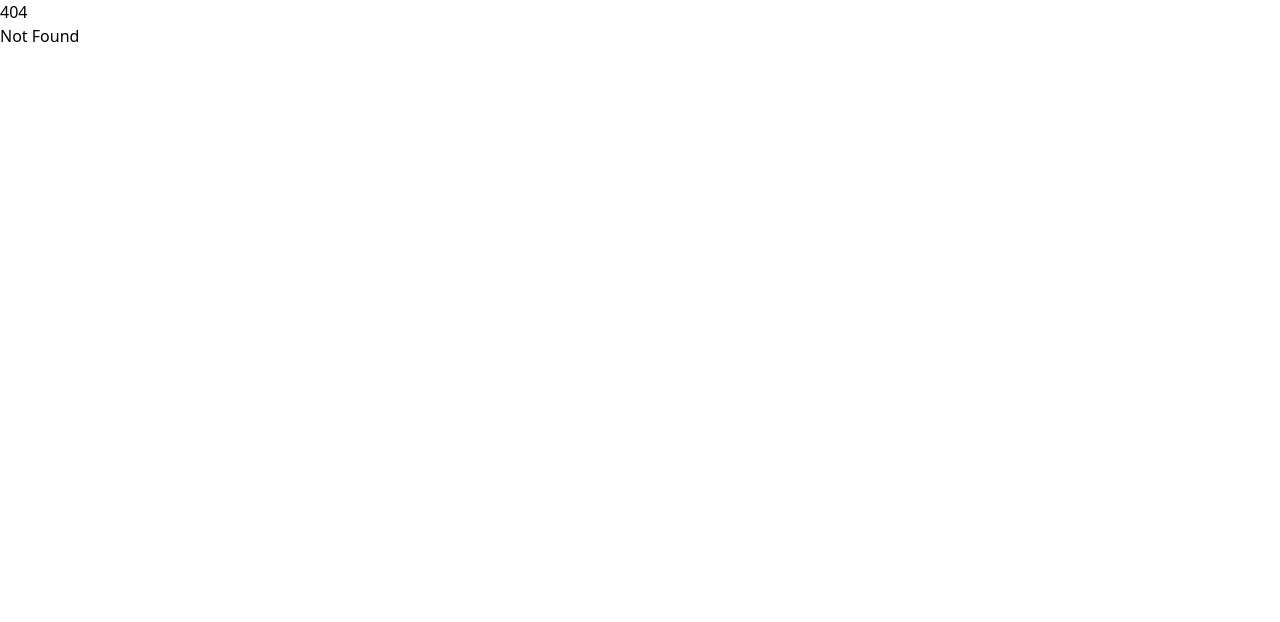
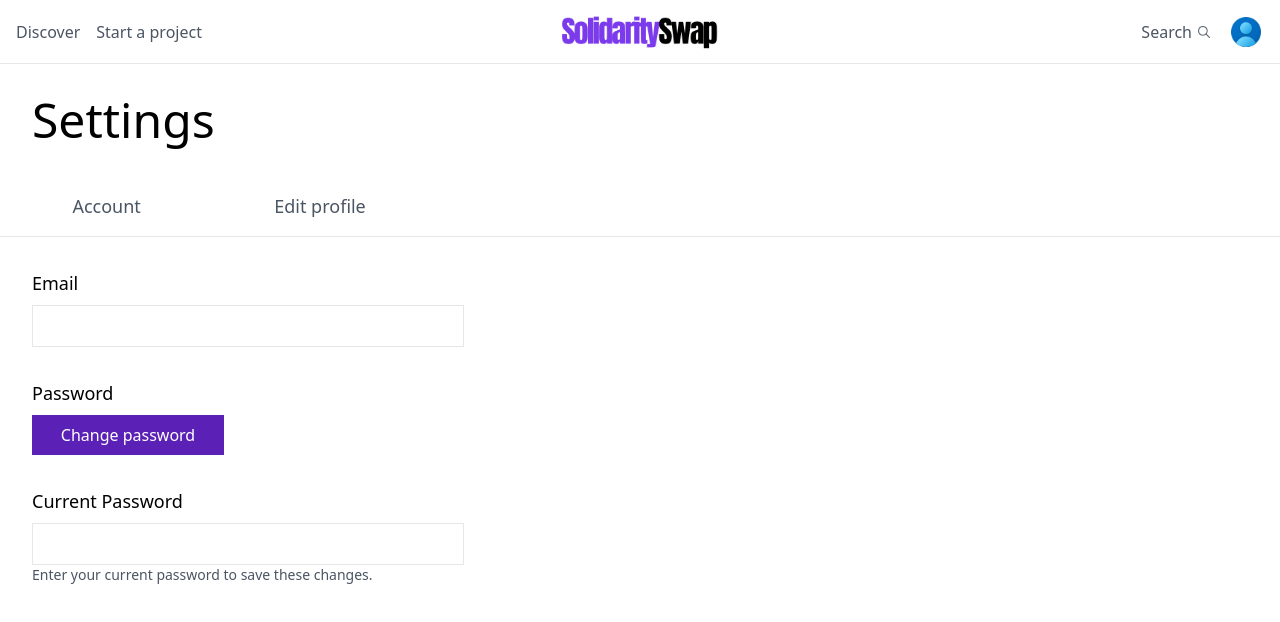
Before and after one commit to Alef-gabriel/solidaryswap, a SvelteKit app: page /settings in a window 1280 px wide. Before the commit this address had no page. Shown: the top 622 px of the page. Built offline with nearby package versions, Linux system fonts and the light colour scheme.

Commit message:
create user settings page

```diff
--- /dev/null
+++ b/src/routes/settings/+page.svelte
@@ -0,0 +1,167 @@
+<script>
+  import MainNavBar from "$lib/MainNavBar.svelte";
+
+  let editProfile = false;
+  let account = true;
+  let changePassword = false;
+</script>
+
+<MainNavBar />
+<div class="w-full border-b items-center">
+  <div class="w-full flex items-center p-8">
+    <h1 class="text-5xl">Settings</h1>
+  </div>
+  <div class="flex flex-row">
+    <div
+      class="flex flex-col w-1/6 gap-1 p-4 items-center hover:border-b-2 border-violet-600"
+    >
+      <a href="#">
+        <p class="text-lg text-gray-600">Account</p>
+      </a>
+    </div>
+    <div
+      class="flex flex-col w-1/6 gap-1 p-4 items-center hover:border-b-2 border-violet-600"
+    >
+      <a
+        href="#"
+        on:click={() => {
+          editProfile = true;
+        }}
+      >
+        <p class="text-lg text-gray-600">Edit profile</p>
+      </a>
+    </div>
+  </div>
+</div>
+{#if editProfile}
+  <div class="flex gap-16 w-full h-86 p-8">
+    <div class="flex flex-col gap-8 w-2/4">
+      <div>
+        <label for="title" class="block mb-2 text-lg">Name</label>
+        <input
+          type="text"
+          id="subtitle"
+          class="w-3/4 p-2 bg-white border focus:outline-none"
+        />
+      </div>
+      <div>
+        <label for="title" class="block mb-2 text-lg">Avatar</label>
+        <div class="flex items-center justify-center w-full">
+          <label
+            for="dropzone-file"
+            class="flex flex-col items-center justify-center w-full h-46 border-2 border-gray-300 border-dashed rounded-lg cursor-pointer bg-gray-50 dark:hover:bg-bray-800 dark:bg-gray-700 hover:bg-gray-100 dark:border-gray-600 dark:hover:border-gray-500 dark:hover:bg-gray-600"
+          >
+            <div class="flex flex-col items-center justify-center pt-5 pb-6">
+              <svg
+                class="w-8 h-8 mb-4 text-gray-500 dark:text-gray-400"
+                aria-hidden="true"
+                xmlns="http://www.w3.org/2000/svg"
+                fill="none"
+                viewBox="0 0 20 16"
+              >
+                <path
+                  stroke="currentColor"
+                  stroke-linecap="round"
+                  stroke-linejoin="round"
+                  stroke-width="2"
+                  d="M13 13h3a3 3 0 0 0 0-6h-.025A5.56 5.56 0 0 0 16 6.5 5.5 5.5 0 0 0 5.207 5.021C5.137 5.017 5.071 5 5 5a4 4 0 0 0 0 8h2.167M10 15V6m0 0L8 8m2-2 2 2"
+                />
+              </svg>
+              <p class="mb-2 text-sm text-gray-500 dark:text-gray-400">
+                <span class="font-semibold">Click to upload</span> or drag and drop
+              </p>
+              <p class="text-xs text-gray-500 dark:text-gray-400">
+                SVG, PNG, JPG or GIF (MAX. 800x400px)
+              </p>
+            </div>
+            <input id="dropzone-file" type="file" class="hidden" />
+          </label>
+        </div>
+      </div>
+      <div>
+        <label for="subtitle" class="block mb-2 text-lg">Biography</label>
+        <textarea
+          id="subtitle"
+          class="w-3/4 p-4 bg-white border focus:outline-none resize-none"
+        />
+        <p class="text-sm text-gray-600">
+          We suggest a short bio. If it's 300 characters or less it'll look
+          great on your profile.
+        </p>
+      </div>
+    </div>
+    <div class="flex flex-col gap-8 w-2/4">
+      <div>
+        <label for="title" class="block mb-2 text-lg">Location</label>
+        <input
+          type="text"
+          id="subtitle"
+          placeholder="E.g. Brooklyn, NY"
+          class="w-3/4 p-2 bg-white border focus:outline-none"
+        />
+      </div>
+      <div>
+        <label for="title" class="block mb-2 text-lg">Time zone</label>
+        <input
+          type="text"
+          id="subtitle"
+          class="w-3/4 p-2 bg-white border focus:outline-none"
+        />
+        <p class="text-sm text-gray-600">
+          Most time zones are automatically adjusted for you. We'll use this
+          setting for emails.
+        </p>
+      </div>
+    </div>
+  </div>
+{/if}
+{#if account}
+  <div class="flex flex-col gap-8 w-2/4 p-8">
+    <div>
+      <label for="title" class="block mb-2 text-lg">Email</label>
+      <input
+        type="text"
+        id="subtitle"
+        class="w-3/4 p-2 bg-white border focus:outline-none"
+      />
+    </div>
+    <div>
+      <label for="title" class="block mb-2 text-lg">Password</label>
+      <button
+        class="bg-violet-800 text-white py-2 px-4 w-2/6"
+        on:click={() => {
+          changePassword = true;
+        }}
+      >
+        Change password
+      </button>
+    </div>
+    {#if changePassword}
+      <div>
+        <label for="title" class="block mb-2 text-lg">New Password</label>
+        <input
+          type="text"
+          id="subtitle"
+          class="w-3/4 p-2 bg-white border focus:outline-none"
+        />
+        <label for="title" class="block mb-2 text-lg pt-8">Confirm Password</label>
+        <input
+          type="text"
+          id="subtitle"
+          class="w-3/4 p-2 bg-white border focus:outline-none"
+        />
+      </div>
+    {/if}
+    <div>
+      <label for="title" class="block mb-2 text-lg">Current Password</label>
+      <input
+        type="text"
+        id="subtitle"
+        class="w-3/4 p-2 bg-white border focus:outline-none"
+      />
+      <p class="text-sm text-gray-600">
+        Enter your current password to save these changes.
+      </p>
+    </div>
+  </div>
+{/if}
```
